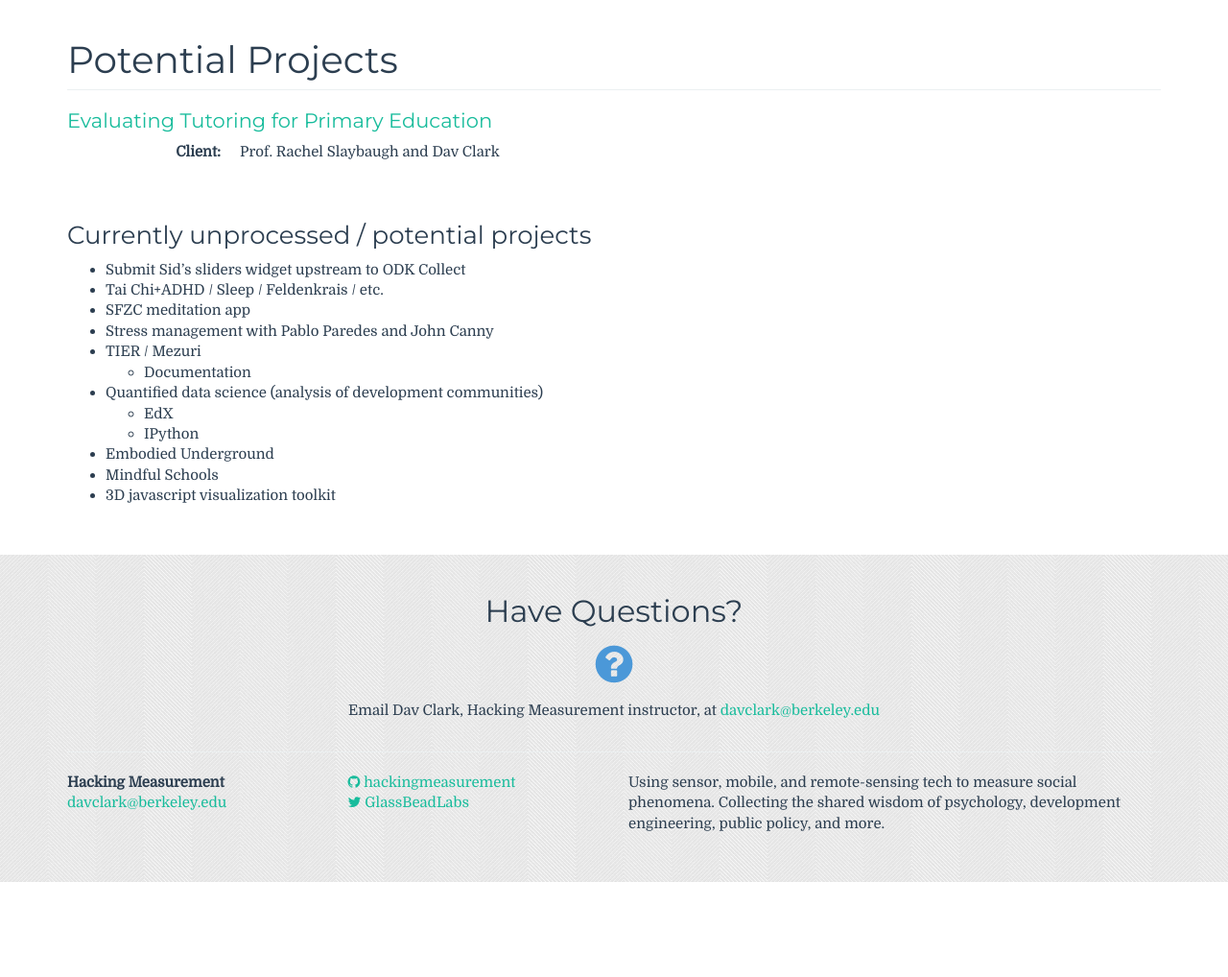
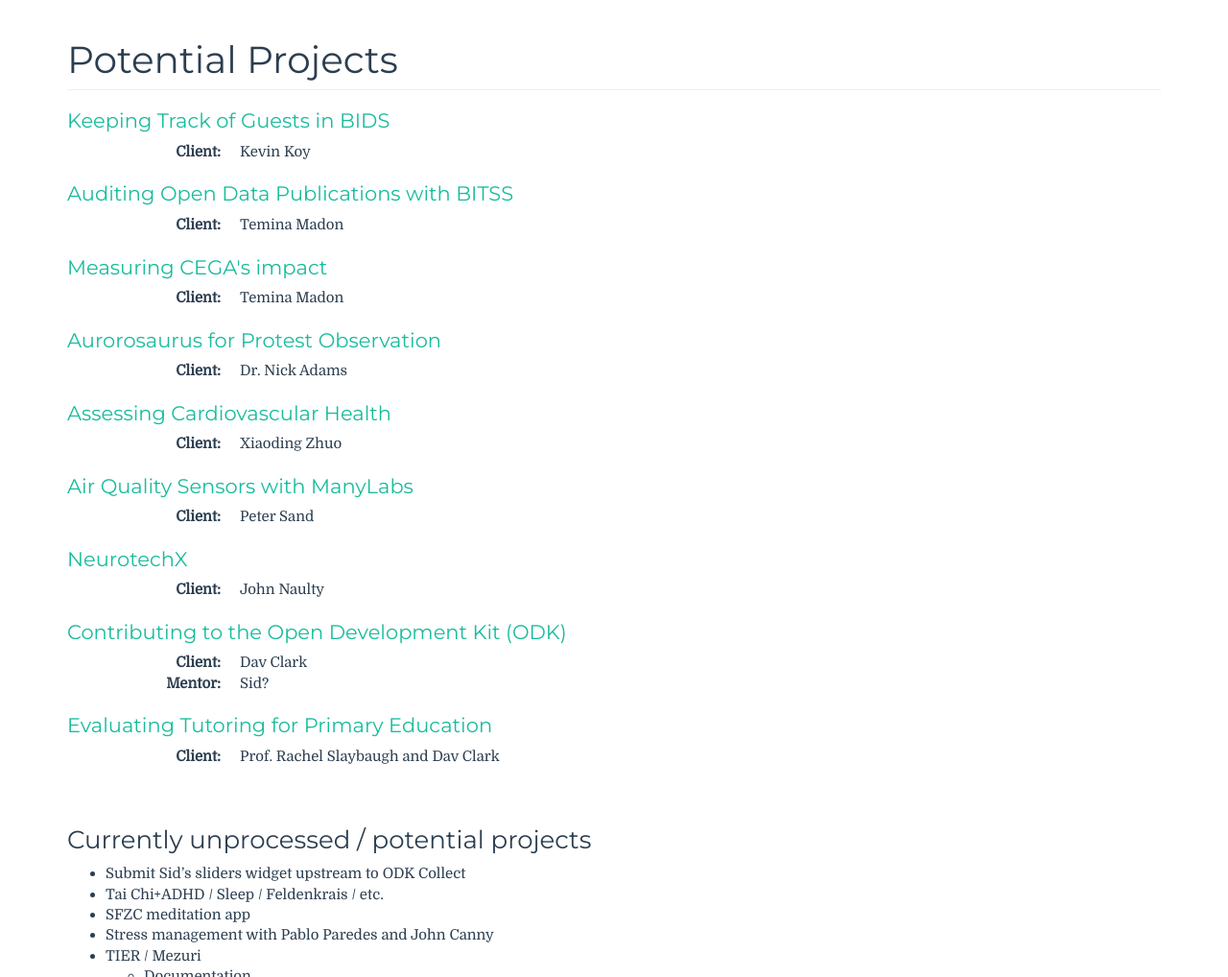
Before and after one commit to BIDS-collaborative/hackingmeasurement.github.io, a Jekyll site: the page built from projects.md, in a window 1280 px wide and 1400 px high. Shown: the part 382-1400 px from the top of the window at 96% size. Built offline with Jekyll 4.4.1, drawn with Linux system fonts in a browser that asks for light colours; part of the change alters nothing that is shown.

Commit message:
Initial dump of projects

```diff
--- /dev/null
+++ b/projects/BIDS-guests.md
@@ -0,0 +1,25 @@
+---
+title: Keeping Track of Guests in BIDS
+client: Kevin Koy
+mentor:
+team:
+layout: project
+---
+## About BIDS
+
+The Berkeley Institute for Data Science is a central hub of research and
+education at UC Berkeley designed to facilitate and nurture data-intensive
+science. We'll be hosting our BIDS Collaborative sessions in the Doe Library
+space!
+
+## Project description
+
+We'll integrate more advanced sensors and hardware for keeping track of entrance into
+the BIDS space. This will include *not* tracking folks who don't want to be
+tracked. A basic JSON API back-end and a ReactJS powered front-end have already
+been developed. Similarly, Dani Ushizima has already developed a machine vision
+system to scan arbitrary ID cards.
+
+We'll begin by connecting these pre-existing technologies. If time permits, we
+may persue other forms of tracking, including the exploration of more whimsical
+ideas at ManyLabs.
--- /dev/null
+++ b/projects/BITSS-data-audit.md
@@ -0,0 +1,47 @@
+---
+title: Auditing Open Data Publications with BITSS
+client: Temina Madon
+mentor:
+team:
+layout: project
+---
+## About BITSS
+
+The Berkeley Initiative for Transparency in the Social Sciences (BITSS) is a
+network of researchers and institutions committed to improving the standards of
+openness and integrity in economics, political science, psychology, and related
+disciplines. BITSS is headquartered at Berkeley, where its faculty staff are
+working to identify tools and strategies for increasing transparency and
+reproducibility in the social sciences. This includes the use of study
+registries, pre-analysis plans, version control, data sharing platforms,
+disclosure standards, and replications.
+
+## Project Description
+
+This project aims to understand whether researchers actually publish and
+maintain their data and code when required by a peer-reviewed journal. To
+answer the question, we need to pull and analyze information from a randomly
+selected sample of articles published online in the American Economic Review
+(or another high profile field journal). Given a random sample, how many
+articles link to original data and code that is *actually* still available
+online? If posted, do the study's data sets provide raw material (i.e. data as
+they were measured), or just the final processed data used to produce tables in
+the print articles? Finally, can the available materials be used to replicate
+results? If it is possible to automate this last process, the project becomes
+scalable and could be applied to journals in other subjects. Co-authorship of a
+paper with several other researchers may be feasible as a result of this
+project; the other authors involved in this work would contribute qualitative &
+theoretical aspects of the analysis. A part of the project would involve
+writing a program that automatically runs a researcher's code on their posted
+data, and compares the outputs (ie results tables) with published versions.
+This could be tricky, since there is variation in the way statistical results
+are formatted, even within the same journal.
+
+The problem to be solved includes: 1) writing a program to randomly select a
+sample of papers from an online repository; 2) scraping information from these
+articles (stored as html or PDFs), in particular the links to publicly posted
+data and code used to produce the article's results; 3) retreiving the online
+data and code, if available (or recording failure to download); 4) if feasible,
+writing a program that automatically runs the code on the data provided, to
+determine if the output (ie. "results" or data tables) matches whatever is
+published in the original article.
--- /dev/null
+++ b/projects/CEGA-impact.md
@@ -0,0 +1,44 @@
+---
+title: Measuring CEGA's impact
+client: Temina Madon
+mentor:
+team:
+layout: project
+---
+## About CEGA
+
+The Center for Effective Global Action (CEGA) designs and tests solutions for
+the problems of poverty, generating actionable evidence for policy-makers in
+less developed countries. We are a West Coast network of researchers using
+rigorous field trials, behavioral experiments, and tools from data science to
+measure and maximize the impacts of economic development programs throughout
+the world.
+
+## Project Description
+
+CEGA would like to trace the influence of our research on decision-making by
+government agencies and multi-laterals (like the World Bank or the UN). To
+demonstrate this influence, we cannot simply track citations of articles
+published in the academic literature. Instead, we must search the grey
+literature (i.e. agency reports), government websites, media outlets, and other
+informal channels for traces of our work. We would like to identify an
+automated way to capture these "paths of influence" -- e.g. through systematic
+web search/content scraping, query of online report repositories, and/or
+analysis of Twitter feeds and other social media streams. Additional work on
+visualizing these "paths of influence" would be valuable, since it will help us
+clearly articulate the returns to investment in our research.
+
+As an institution, CEGA's mission is to promote widespread adoption of high
+quality evidence -- and in particular, the research generated by academics in
+our network. "Adoption" could come in the form of a new evidence-based
+government policy, the implementation of a proven program by government
+agencies or NGOs, or the use of a rigorously tested business strategy by a
+company or startup. Our objective is to show how and where the adoption of
+evidence occurs. But we would like to do this in a systematic way, rather than
+through anecdotes and cherry-picked results. This will give us greater
+credibility with donors, decision-makers, and other stakeholders. It will also
+help us identify those studies, researchers, and initiatives that are most
+relevant to (or influential within) the policy-maker community (which, in turn,
+can inform our allocation of resources). There are several similar think tanks
+and policy research institutes that would benefit from any methods or tools
+developed by a student team focusing on this problem.
--- /dev/null
+++ b/projects/aurorosaurus-for-protests.md
@@ -0,0 +1,17 @@
+---
+title: Aurorosaurus for Protest Observation
+client: Dr. Nick Adams
+mentor:
+team:
+layout: project
+---
+## Project description
+
+Aurorasaurus is a website and phone app that allows anyone to submit data to a
+database -- through a simple form -- describing an Aurora they are seeing. NASA
+uses these data to cross-validate their models from satellites. Liz MacDonald
+(NASA project lead) -- upon hearing about Nick's work -- has asked Nick to
+repurpose the code for protest observation.
+
+The project will consist of converting an open source platform for
+crowdsourcing observations of auroras to the domain of protest observation
--- /dev/null
+++ b/projects/cardiovascular-health.md
@@ -0,0 +1,59 @@
+---
+title: Assessing Cardiovascular Health
+client: Xiaoding Zhuo
+mentor:
+team:
+layout: project
+---
+## Note
+
+This project is *not* actually about the main content of the course. However,
+given interest in biomedical applications (and our lack of other projects), I'm
+including this project for now.
+
+## Background
+
+Cardiovascular disease is the number 1 cause of death globally, causing 64
+million deaths in 2015. It is estimated by the World Heart Federation that by
+2030 the total global cost of cardiovascular diseases is set to rise from $863
+billion in 2010 to $1,044 billion. Dr. Jonathan Maltz at Siemens Medical
+Solutions and the Lawrence Berkeley National Laboratory has developed
+technologies to characterize the health of human cardiovascular systems that
+could lead to the early detection and prevention of cardiovascular diseases.
+While developing a connected monitor device with high portability and
+wearability, we hope to leverage this great opportunity at BIDS to explore the
+potential of using healthcare data analytics to empower our device, and
+increase its effectiveness for early detection and management of cardiovascular
+diseases. The students will be working as the R&D arm of a fast-paced startup
+to extract patterns and test hypotheses, and provide insights for the
+development of a healthcare IOT platform that promotes longevity of life and
+reduces costs for a wide range of stakeholders.
+
+## Project Description
+
+The students will use several cohorts of longitudinal cardiovascular studies to
+test four main hypothesis:
+
+ 1. Will there be certain patterns regarding demographics or ECG readings
+    associated with different types of cardiovascular outcomes, such as stroke,
+    heart failure, or atherosclerosis?
+ 2. Will the change in ECG and other measurements serve as independent
+    predictors of cardiovascular risk?
+ 3. Can we predict which lifestyle intervention/medication could be most useful
+    for a person by pattern recognition?
+ 4. If possible, will machine learning approach could give better predictions
+    than the traditional statistics analysis?
+
+We are in the process of data collection. Data will include Cardiovascular
+Health Study (CHS), the Atherosclerosis Risk in Communities Study (ARIC), and
+possibly Cooper Center Longitudinal Study (CCLS) and others. There are hundreds
+of publications done on these datasets, and I will provide students the
+reference on baseline statistic analysis and machine learning methodology to
+get started.
+
+We want to test the potential of combining data analytics with our wearable
+device, and pave ways for future development of both the device and predictive
+algorithms. Currently, we don't have data of high granularity, the ones you can
+only get from a connected device, but we hope to identify some high level
+patterns from those existing datasets so that once we have data, we can quickly
+build up the analytics component.
--- /dev/null
+++ b/projects/manylabs-air-quality.md
@@ -0,0 +1,24 @@
+---
+title: Air Quality Sensors with ManyLabs
+client: Peter Sand
+mentor:
+team:
+layout: project
+---
+
+## About ManyLabs
+
+Manylabs supports the development of open tools for science and science
+education.
+
+## Project Description
+
+Create a public data set comparing a variety of different air quality sensors.
+Obtain multiple copies of a range of different air quality sensors (e.g. for
+particulates), place them outside (e.g. on the Manylabs roof or at an EPA
+station), and have them feed data to a server.
+
+The data and techniques provided by this project would be beneficial for anyone
+designing an air quality measurement system. It would also serve as an example
+of what would ideally be a general trend toward releasing more sample data for
+DIY sensor projects.
--- /dev/null
+++ b/projects/neurotechx.md
@@ -0,0 +1,26 @@
+---
+title: NeurotechX
+client: John Naulty
+mentor:
+team:
+layout: project
+---
+## About NeurotechX
+
+NeurotechX is an international group of scientists, makers, hackers, interested in collaboration and exploration of neuro-related technologies.
+
+## Project Details
+
+The project my group and I have been working on for over a year involves the
+process of collecting, analyzing, and visualizing sensor data. It is a complete
+platform and is first and foremost a platform for EEG acquisition, analysis,
+and display. However, we have had some people show interest in connecting this
+software to other devices. As of now, our stack includes Python (flask),
+RabbitMQ, Cassandra, and Angularjs. It is an open source project that can be
+found [here](https://github.com/marionleborgne/cloudbrain).
+
+We are trying to allow for people to have a working platform for biosensor data
+that is free and open source. The neuroscience community could benefit from
+having a large repository of EEG signals and other bio information. This also
+provides a platform for other experiments (like group EEG readings,
+Event-related potentials, remote-analysis medical infrastructure, etc.)
--- /dev/null
+++ b/projects/odk-contributions.md
@@ -0,0 +1,22 @@
+---
+title: Contributing to the Open Development Kit (ODK)
+client: Dav Clark
+mentor: Sid?
+team:
+layout: project
+---
+## About ODK
+
+The [Open Development Kit (ODK)](opendatakit.org) is a leading system for data
+collection on the Android platform.
+
+## Project Description
+
+Sid has implemented an "android intent" that allows the use of "Visual Analog
+Scales" on ODK. These are nice, as you can read about on Wikipedia.
+
+It is the Right Thing To Do to submit Sid's ODK mods upstream. This will be
+very technical, involving cleaning up existing modifications to the ODK
+platform (so, Java development for Android). Also, consideration of the XForms
+standard. On the flipside, it's actually done. So, it's mostly code review and
+cleanup.
--- a/projects/primary-ed-tutoring.md
+++ b/projects/primary-ed-tutoring.md
@@ -5,7 +5,37 @@ mentor:
 team:
 layout: project
 ---
-## Description
+## Background
+
+### Oakland Schools
+
+Oakland has many neighborhoods and schools that are underserved from the
+perspective of educational opportunities and resources. Many of the children in
+these neighborhoods will grow up in communities characterized by higher than
+average dropout rates, incarceration rates, violent events, etc.
+
+To help change this trend, Rachel has helped start a program where Berkeley
+students will mentor young children in STEM topics in underserved schools in
+Oakland. To ensure this program is effective, we need to perform assessment of
+the impact the program has. This has potential to grow into a new research
+area.
+
+### SHO Zemi
+
+Dav has a nascent research program with a Japanese tutoring company with over
+20,000 kids, many of which are engaged in highly comparable curricula. Thus, we
+have the potential for MOOC-like scale, while still having more traditional
+"direct" access to students and teachers. SHO Zemi also has a remarkable
+dedication to evaluation and assessment within the teacher community.
+
+### EdX
+
+Dav is also currently the maintainer of UC Berkeley's EdX data. There's a lot
+we could do with it, but the data ingest and management questions are quite
+challenging! We might work with this data as a use-case to round out privacy
+and other concerns in our data management approaches.
+
+## Project Description
 
 Develop measurement and data management approaches for educational
 interventions. A particular focus will be on assisting Prof. Rachel Slaybaugh
```
